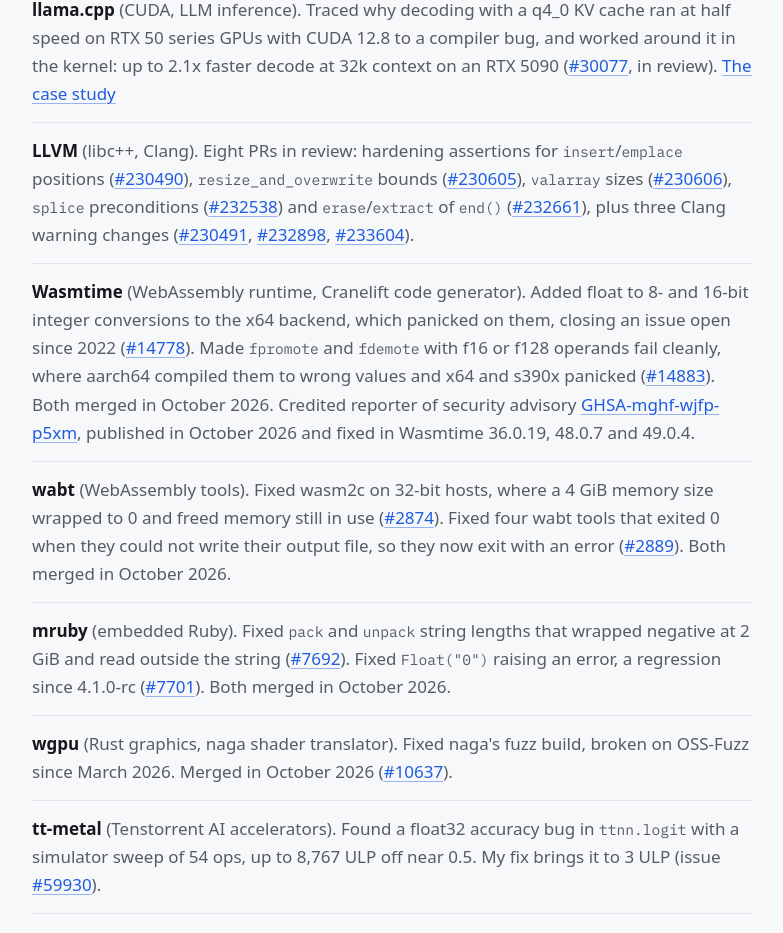
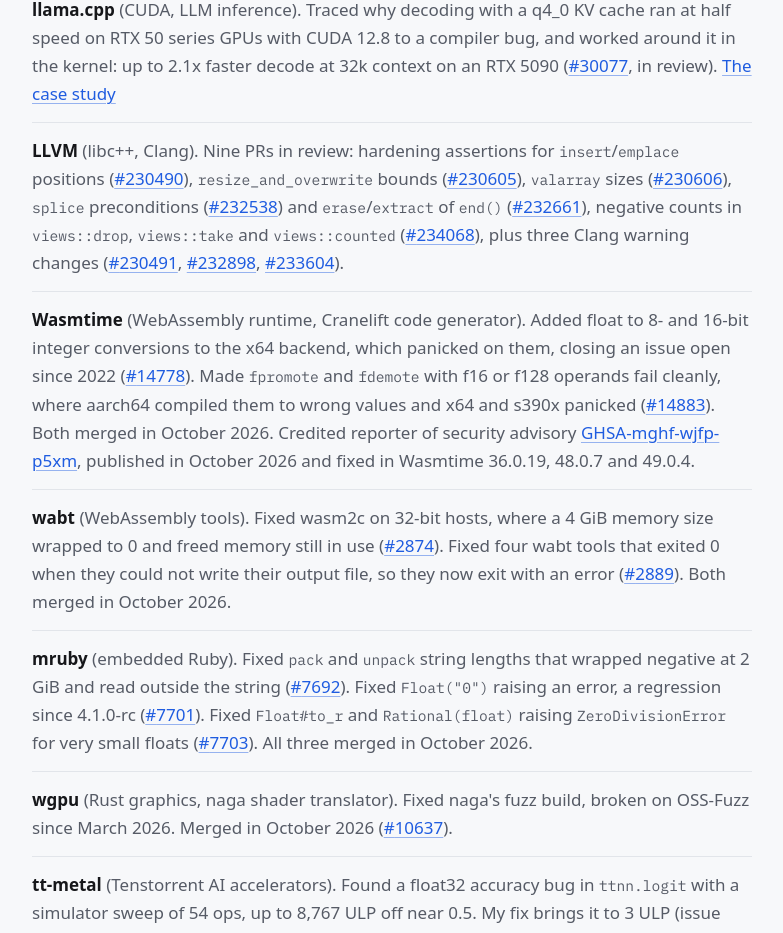
Before and after one commit to ilyasm-dev/ilyasm.dev, a Next.js app: page /cv in a window 1280 px wide. Shown: the part 1149-2082 px from the top of the page, without its empty margins (138-921 px from the left). Built offline with nearby package versions, Linux system fonts and the light colour scheme.

Commit message:
ilyasm.dev 2026-10-21 mruby #7703 merged, Wasmtime #14897 and LLVM #234068 open

```diff
--- a/app/(en)/cv/page.tsx
+++ b/app/(en)/cv/page.tsx
@@ -114,12 +114,14 @@
             </li>
             <li>
               <p>
-                <strong>LLVM</strong> (libc++, Clang). Eight PRs in review: hardening assertions for <code>insert</code>/
+                <strong>LLVM</strong> (libc++, Clang). Nine PRs in review: hardening assertions for <code>insert</code>/
                 <code>emplace</code> positions (<Pr repo="llvm/llvm-project" n={230490} />
                 ), <code>resize_and_overwrite</code> bounds (<Pr repo="llvm/llvm-project" n={230605} />
                 ), <code>valarray</code> sizes (<Pr repo="llvm/llvm-project" n={230606} />
                 ), <code>splice</code> preconditions (<Pr repo="llvm/llvm-project" n={232538} />) and <code>erase</code>/
                 <code>extract</code> of <code>end()</code> (<Pr repo="llvm/llvm-project" n={232661} />
+                ), negative counts in <code>views::drop</code>, <code>views::take</code> and <code>views::counted</code> (
+                <Pr repo="llvm/llvm-project" n={234068} />
                 ), plus three Clang warning changes (<Pr repo="llvm/llvm-project" n={230491} />,{" "}
                 <Pr repo="llvm/llvm-project" n={232898} />, <Pr repo="llvm/llvm-project" n={233604} />
                 ).
@@ -152,7 +154,9 @@
                 negative at 2 GiB and read outside the string (<Pr repo="mruby/mruby" n={7692} />
                 ). Fixed <code>Float(&quot;0&quot;)</code> raising an error, a regression since 4.1.0-rc (
                 <Pr repo="mruby/mruby" n={7701} />
-                ). Both merged in October 2026.
+                ). Fixed <code>Float#to_r</code> and <code>Rational(float)</code> raising <code>ZeroDivisionError</code> for very small
+                floats (<Pr repo="mruby/mruby" n={7703} />
+                ). All three merged in October 2026.
               </p>
             </li>
             <li>
```
Also changed, not shown: data/prs.json (+22 -2 lines), 1 other file (tests, documents, lock files or other folders).
